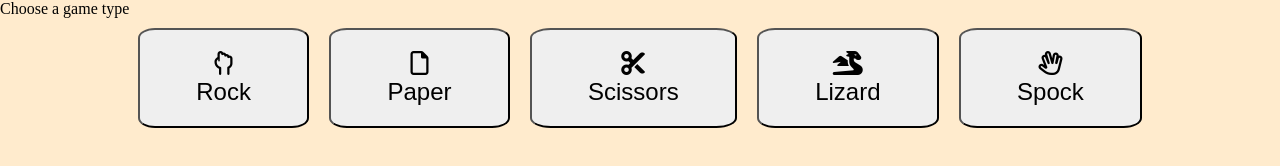
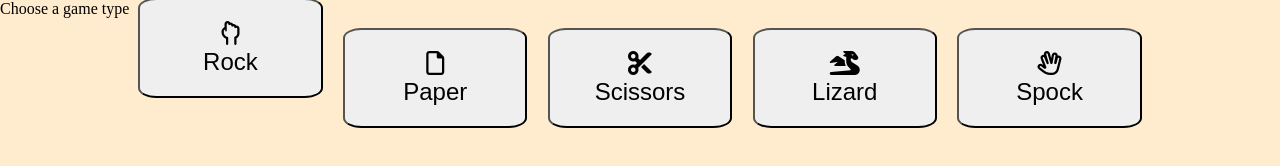
Before and after one commit to KRnils/RPSLS, a plain HTML site: page index.html in a window 1280 px wide. Both pictures are taken after a click on the button "Rock". Drawn offline with Linux system fonts and the light colour scheme.

Commit message:
Make buttons animate neatly when clicked to show which player action is selected

```diff
--- a/assets/css/style.css
+++ b/assets/css/style.css
@@ -1,6 +1,5 @@
 /* General styles */
-/* Set box-sizing to border-box so things behave.
-Also set all padding and margins to 0, it can be added back to individual elements where needed */
+/* Set box-sizing to border-box so things behave. Also set all padding and margins to 0 */
 * {
     padding: 0;
     margin: 0;
@@ -26,13 +25,15 @@ body {
 }
 
 .card {
+    /* set transition properties so cards moove smoothly */
+    transition: all 200ms ease-in-out;
     border: 2px outset black;
     border-radius: 10%;
     text-align: center;
     font-size: small;
     margin: 1%;
     min-height: 100px;
-    min-width: 50px;
+    flex-basis: 50px;
     flex-grow: 1;
 }
 
--- a/assets/js/script.js
+++ b/assets/js/script.js
@@ -17,16 +17,37 @@ document.addEventListener("DOMContentLoaded", function() {
     console.log("added event listener")
     for (let button of buttons) {
         button.addEventListener("click", function() {
-            selectButton(this);
+            clickButton(this, buttons);
         });
     }
 });
 
 
-function selectButton(buttonName) {
-    console.log("selected card:", buttonName);
+function clickButton(currentButton, allButtons) {
+    console.log("selected card:", currentButton);
+    for (let button of allButtons){
+        if(button === currentButton){
+            button.style.transform = "translateY(-30%)";
+        } else {
+            button.style.transform = "translateY(0px)";
+        }
+    }
 }
 
 function playCard(){
     console.log("play card");
 }
+
+function animateButton(currentButton) {
+    let buttons = document.getElementsByClassName("card");
+    for (let item in buttons){
+        if(item === currentButton){
+            currentButton.style.transition = "all 500ms ease-in-out";
+            currentButton.style.transform = "translateY(-30%)";
+        } else {
+            console.log(item);
+            item.style.transform = "translateY(0px)";
+        }
+    }
+
+  }
```
